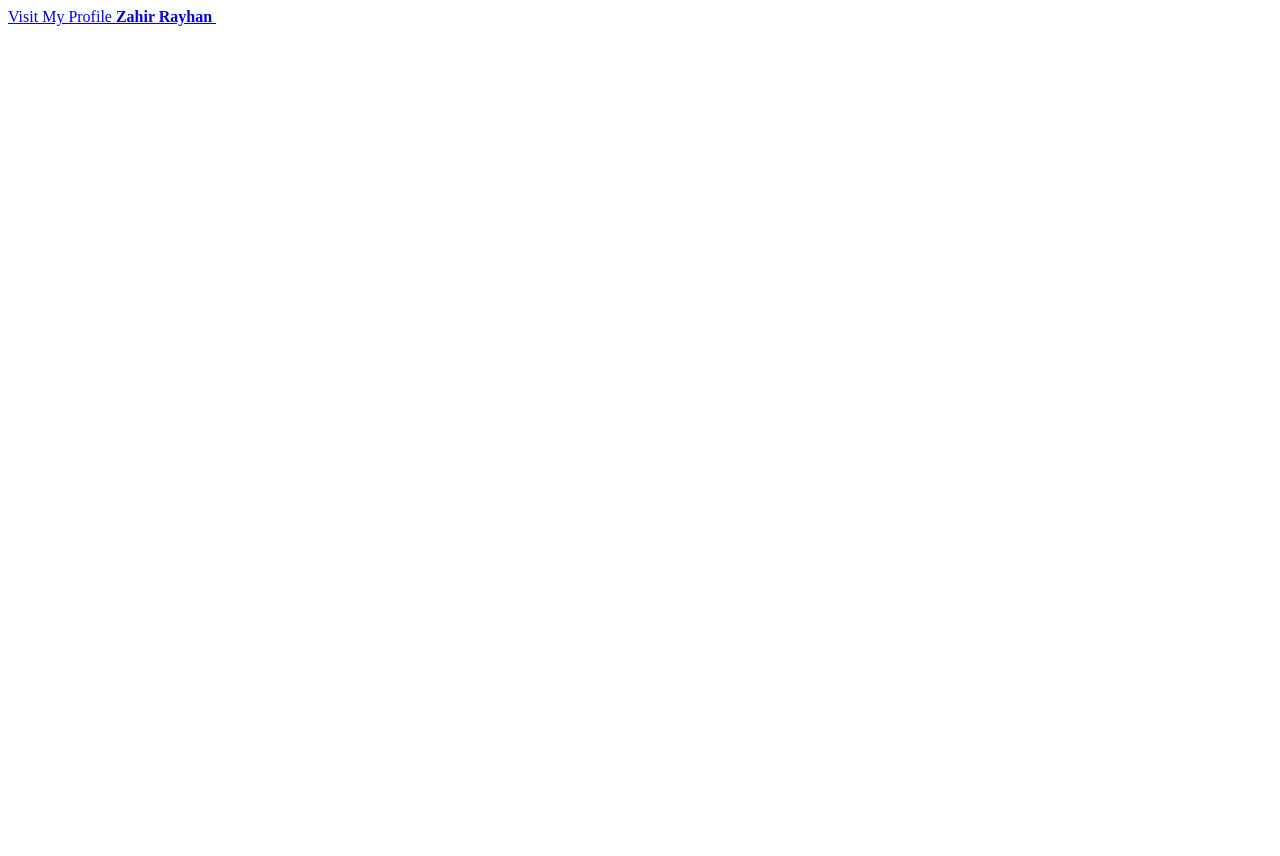
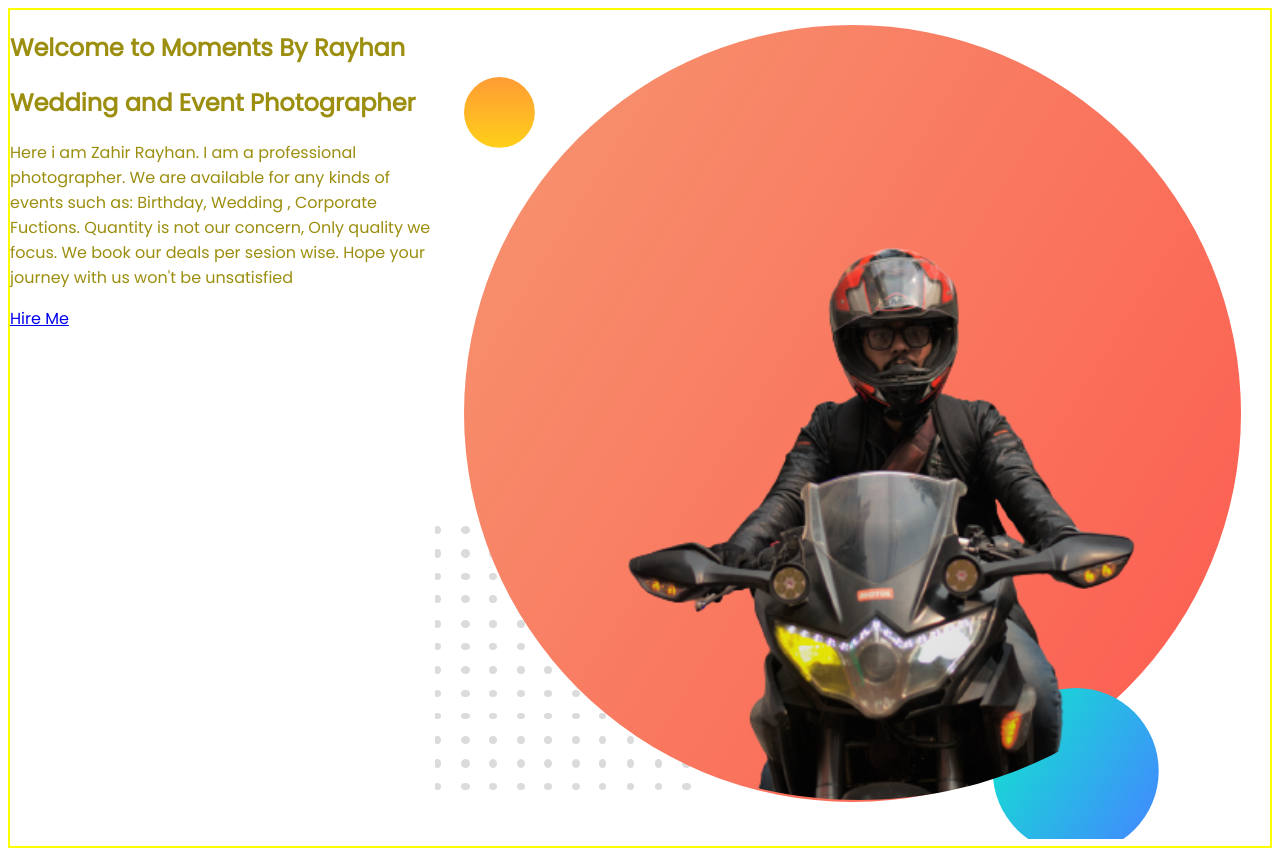
Before and after one commit to zrayhan/first-website, a plain HTML site: page index.html in a window 1280 px wide. Before the commit the page ends 800 px from the top, so only its background shows below. Drawn offline with Linux system fonts and the light colour scheme.

Commit message:
second commit

```diff
--- a/index.html
+++ b/index.html
@@ -6,13 +6,29 @@
     <meta http-equiv="X-UA-Compatible" content="IE=edge">
     <meta name="viewport" content="width=device-width, initial-scale=1.0">
     <title>Moments By Rayhan</title>
+    <link rel="stylesheet" href="style.css">
+    <link rel="preconnect" href="https://fonts.googleapis.com">
+    <link rel="preconnect" href="https://fonts.gstatic.com" crossorigin>
+    <link href="https://fonts.googleapis.com/css2?family=Poppins&display=swap" rel="stylesheet">
 </head>
 
 <body>
-    <a href="https://www.linkedin.com/in/zahir-rayhan-4951a0244/">Visit My Profile <Strong>Zahir Rayhan</Strong> </a>
-    <img src="" alt="">
-    <link rel="shortcut icon" href="favicon.ico" type="image/x-icon">
-    <form action="text"></form>
+    <section class="flexible-container">
+        <div class="red-color ">
+
+            <h1 class="heading-one">Welcome to Moments By Rayhan</h1>
+            <h2>Wedding and Event Photographer</h2>
+            <p>Here i am Zahir Rayhan. I am a professional photographer. We are available for any kinds of events such
+                as: Birthday, Wedding , Corporate Fuctions. Quantity is not our concern, Only quality we focus. We book
+                our deals per sesion wise. Hope your journey with us won't be unsatisfied</p>
+            <a class="link-button" href="www.facebook.com/zahirr3">Hire Me</a>
+        </div>
+        <div class="red-color">
+
+            <img src="images/my-bg.png" alt="">
+        </div>
+        </a>
+    </section>
 </body>
 
 </html>
--- a/style.css
+++ b/style.css
@@ -0,0 +1,26 @@
+.red-color {
+    color: rgb(156, 142, 15);
+    font-weight: 300;
+}
+
+.heading-one {
+    background-color: -o-linear-gradient(rgb(2, 108, 247) black);
+    font-size: ;
+}
+
+body {
+    font-family: 'Poppins', sans-serif;
+}
+
+.flexible-container {
+    display: flex;
+
+}
+
+.link-button {
+    background-image: linear-gradient(orange tomato);
+}
+
+body {
+    border: 2px solid yellow;
+}
```
Also changed, not shown: images/dream-bg.png (added), images/exp-bg.png (added), images/jhankar.png (added), images/jhankar2.png (added), images/my-bg.png (added), images/my-bg2.png (added), images/top-banner.png (added).
